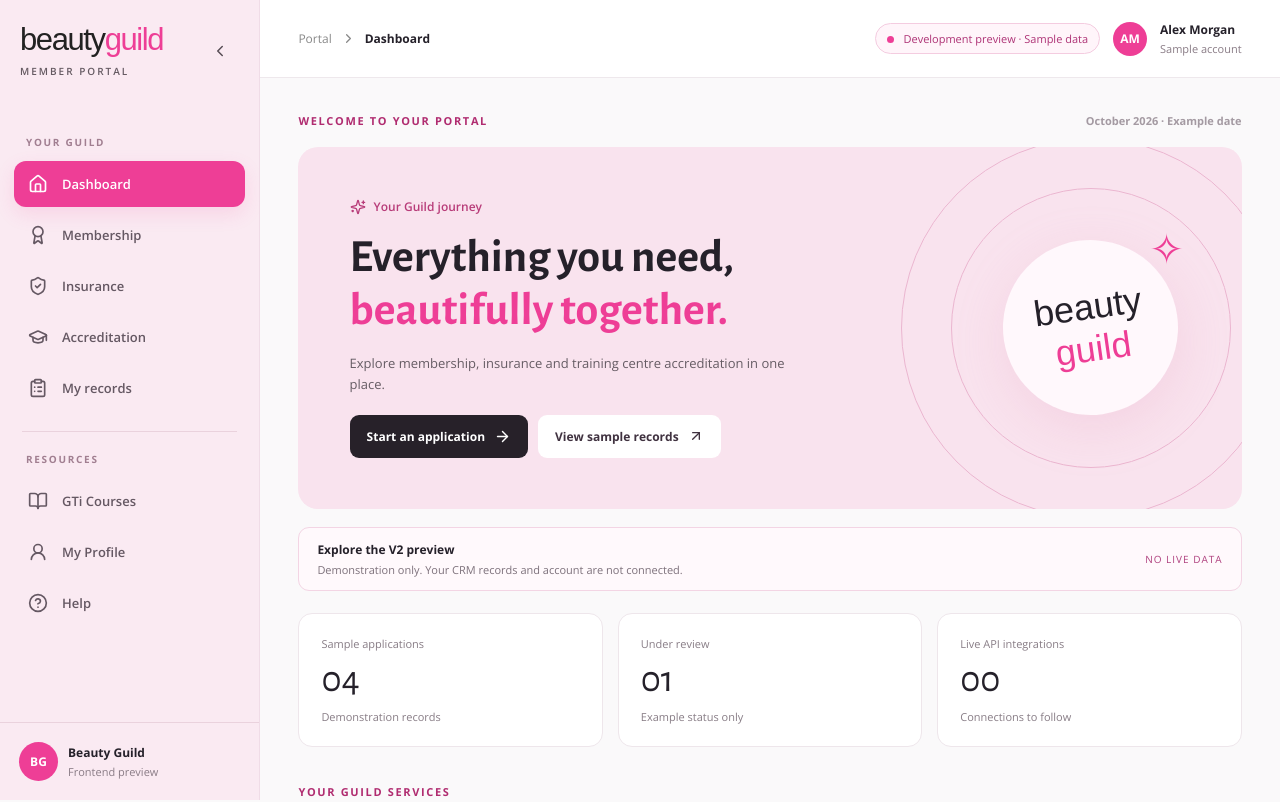
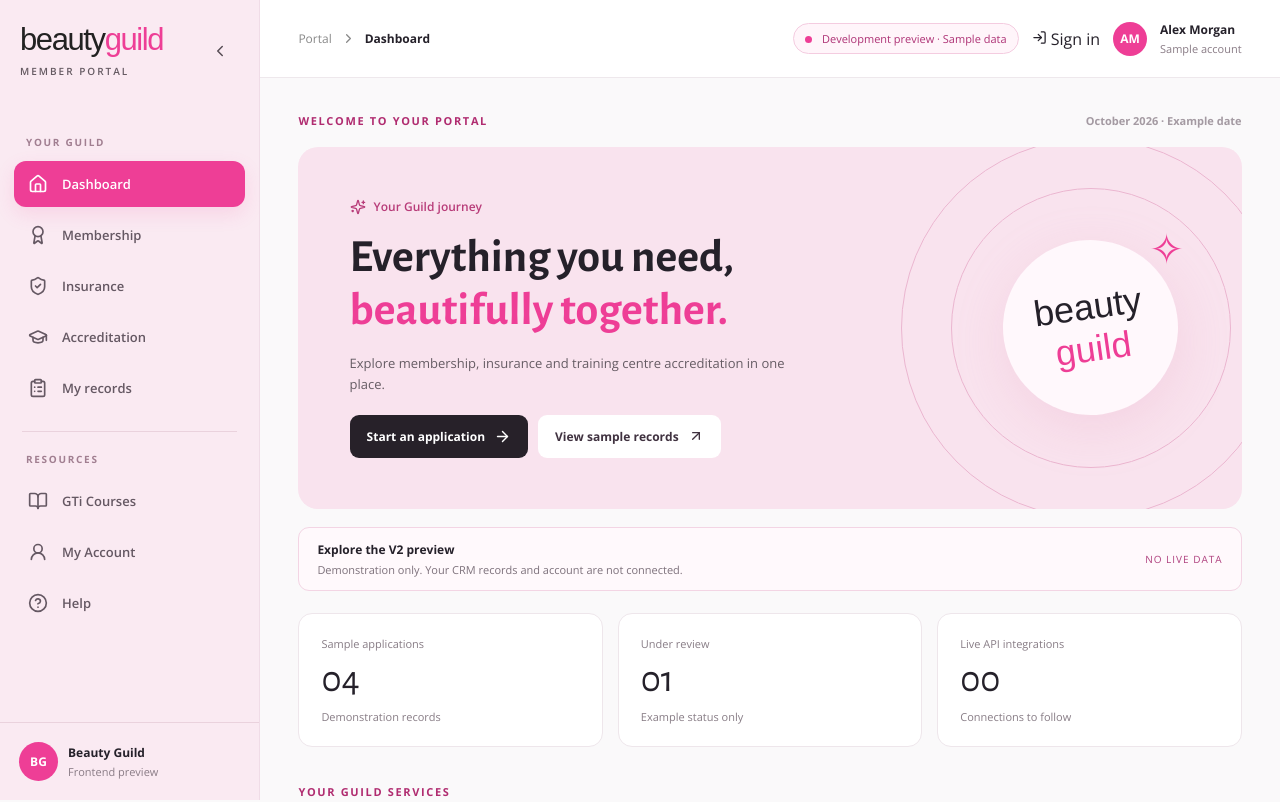
Before and after one commit to A2Z-Cloud/BeautyGuild_Portal, a React (Vite) app in the folder apps/portal/: page / in a window 1280 px wide. Shown: the top 802 px of the page. Built offline with nearby package versions, Linux system fonts and the light colour scheme; a web font is replaced by a local one.

Commit message:
feat(portal): wire accounts, saved journey progress and multi-select fields

```diff
--- a/apps/portal/src/PortalView.jsx
+++ b/apps/portal/src/PortalView.jsx
@@ -1,6 +1,6 @@
 import React, { useEffect, useState } from 'react';
 import { Link, NavLink, useLocation } from 'react-router-dom';
-import { Award, BookOpen, ChevronLeft, ChevronRight, CircleHelp, ClipboardList, GraduationCap, House, Menu, ShieldCheck, UserRound, X } from 'lucide-react';
+import { Award, BookOpen, ChevronLeft, ChevronRight, CircleHelp, ClipboardList, GraduationCap, House, Menu, ShieldCheck, UserRound, LogIn, X } from 'lucide-react';
 import { DEMO_USER } from './data/demo.js';
 import { Logo, PreviewLabel } from './UiParts.jsx';
 
@@ -13,7 +13,7 @@ const sections = [
 ];
 const secondary = [
   {label:'GTi Courses',path:'/gti-courses',icon:BookOpen},
-  {label:'My Profile',path:'/my-profile',icon:UserRound},
+  {label:'My Account',path:'/account',icon:UserRound},
   {label:'Help',path:'/help',icon:CircleHelp},
 ];
 function NavItems({items,onNavigate,collapsed}) {
@@ -24,7 +24,7 @@ function NavItems({items,onNavigate,collapsed}) {
 function currentTitle(path) {
   if(path==='/')return 'Dashboard';
   const key=path.split('/').filter(Boolean)[0];
-  return ({membership:'Membership',insurance:'Insurance',accreditation:'Accreditation',records:'My records','gti-courses':'GTi Courses','my-profile':'My Profile',help:'Help'})[key]||'Beauty Guild';
+  return ({membership:'Membership',insurance:'Insurance',accreditation:'Accreditation',records:'My records','gti-courses':'GTi Courses',account:'Account',login:'Sign in',signup:'Sign up','forgot-password':'Password reset',help:'Help'})[key]||'Beauty Guild';
 }
 export default function PortalView({children}){
   const [collapsed,setCollapsed]=useState(()=>{try{return window.localStorage.getItem('bg-preview-sidebar')==='collapsed';}catch{return false;}});
@@ -49,7 +49,7 @@ export default function PortalView({children}){
       <header className="topbar"><div className="topbar-left">
           <button className="icon-button mobile-menu" type="button" onClick={()=>setMobileOpen(true)} aria-label="Open navigation" aria-expanded={mobileOpen} aria-controls="portal-navigation"><Menu size={22}/></button>
           <div className="breadcrumb"><Link to="/">Portal</Link><ChevronRight size={15}/><strong>{currentTitle(location.pathname)}</strong></div>
-        </div><div className="topbar-right"><PreviewLabel/><span className="topbar-avatar" aria-label="Sample user">{DEMO_USER.initials}</span><div className="user-label"><strong>{DEMO_USER.name}</strong><span>Sample account</span></div></div>
+        </div><div className="topbar-right"><PreviewLabel/><Link className="header-login" to="/login"><LogIn size={15}/> Sign in</Link><span className="topbar-avatar" aria-label="Sample user">{DEMO_USER.initials}</span><div className="user-label"><strong>{DEMO_USER.name}</strong><span>Sample account</span></div></div>
       </header>
       <main id="main-content">{children}</main>
       <footer className="page-footer"><span>Beauty Guild Portal V2 · Frontend demonstration</span><span>Sample information only · No CRM or payments connected</span></footer>
```
